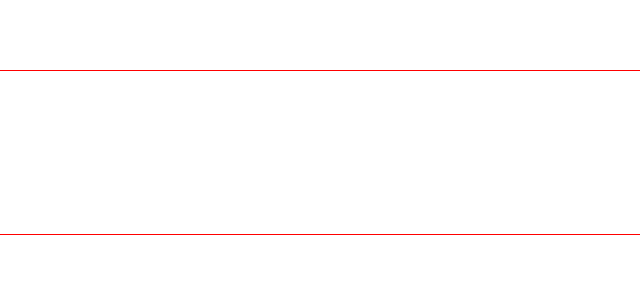
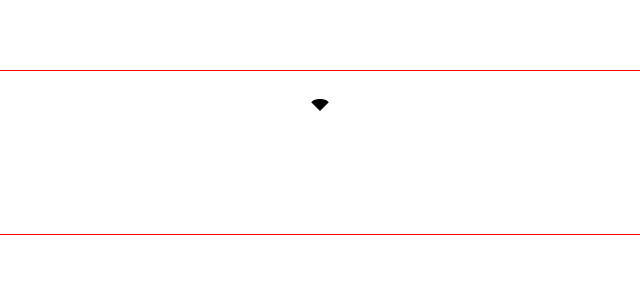
Before and after one commit to ppambler/make-a-pikachu, a plain HTML site: page index.html in a window 1280 px wide. Shown: the part 248-533 px from the top of the page, 320-960 px from the left. Drawn offline with Linux system fonts and the light colour scheme.

Commit message:
画个鼻子

```diff
--- a/css/default.css
+++ b/css/default.css
@@ -21,4 +21,20 @@ body {
     width: 100%;
     height: 165px;
     border: 1px solid red;
+    position: relative;
 }
+
+.nose {
+    width: 0px;
+    height: 0px;
+    border-style: solid;
+    border-width: 12px;
+    border-color: black transparent transparent;
+    border-radius: 11px;
+    position: relative;
+    left: 50%;
+    top: 28px;
+    margin-left: -12px;
+    /* 等价的做法，把鼻子按中线对称 */
+    /* transform: translateX(-50%) */
+}
--- a/index.html
+++ b/index.html
@@ -9,7 +9,10 @@
 </head>
 <body>
     <!-- 弄一个盒子，用于定位皮卡丘的脸 -->
-    <div class="wrapper"></div>
+    <div class="wrapper">
+        <!-- 画个鼻子 -->
+        <div class="nose"></div>
+    </div>
     <script src="./js/main.js"></script>
 </body>
 </html>
```
